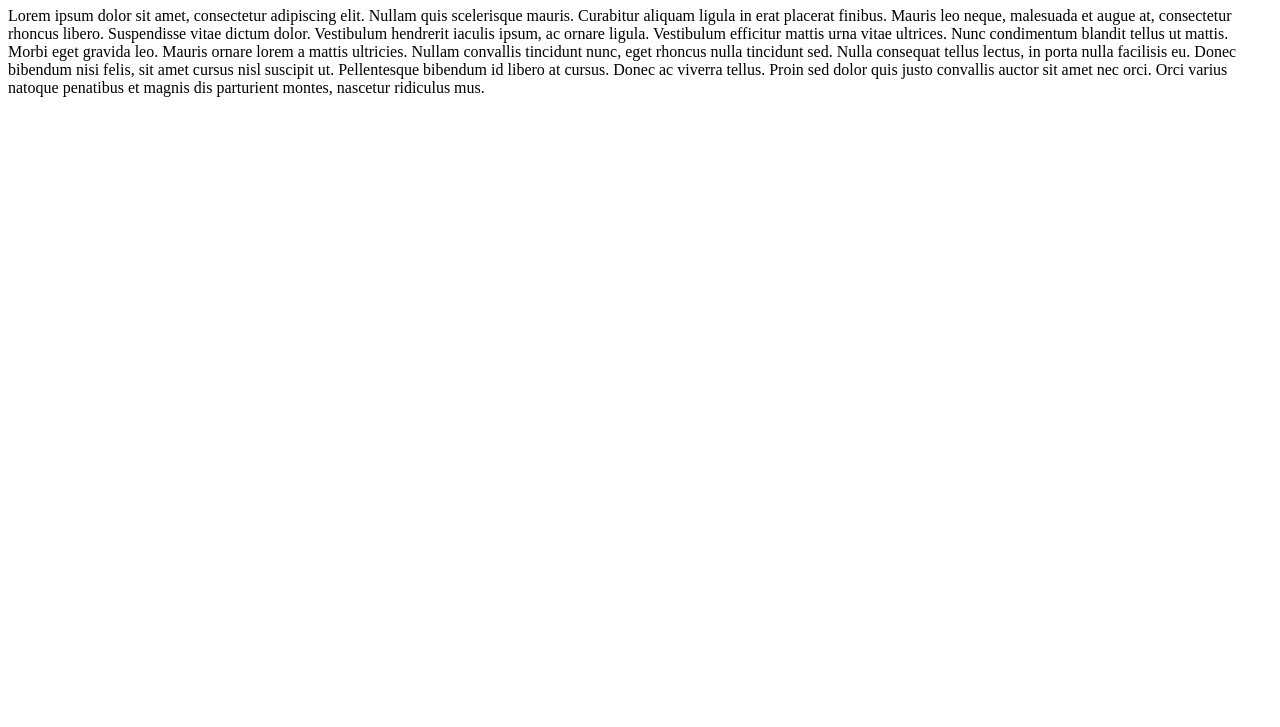
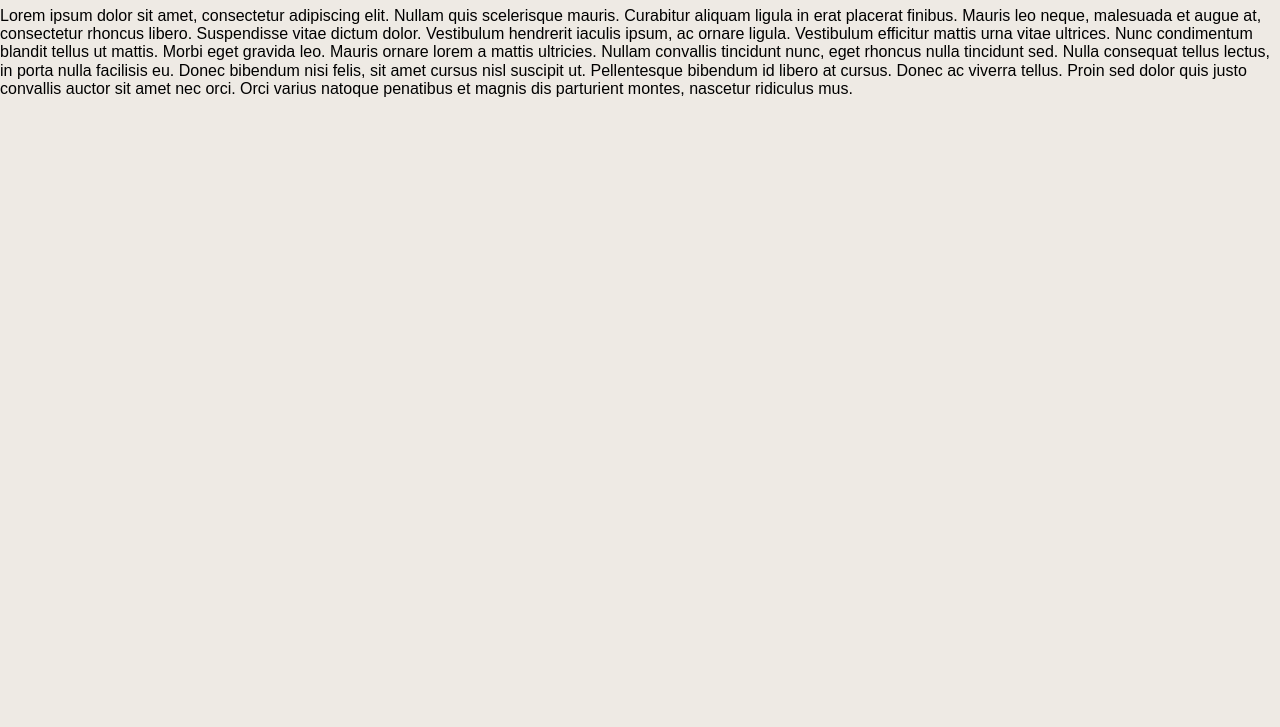
Before and after one commit to Merykam/brief1, a plain HTML site: page index.html in a window 1280 px wide. Shown: the part 73-800 px from the top of the page. Drawn offline with Linux system fonts and the light colour scheme.

Commit message:
fin brief

```diff
--- a/index.html
+++ b/index.html
@@ -5,9 +5,10 @@
     <meta http-equiv="X-UA-Compatible" content="IE=edge">
     <meta name="viewport" content="width=device-width, initial-scale=1.0">
     <meta name="descriptiom" content="Acheter de jeux de notre grande sélection. Jouer à la demande">
-    <meta name="keywords" content="unicode">
+
 
     <title>jeux en demande</title>
+    <link rel="stylesheet" href="style.css">
 </head>
 <body>
     <h1>lorem upsum</h1>
```
